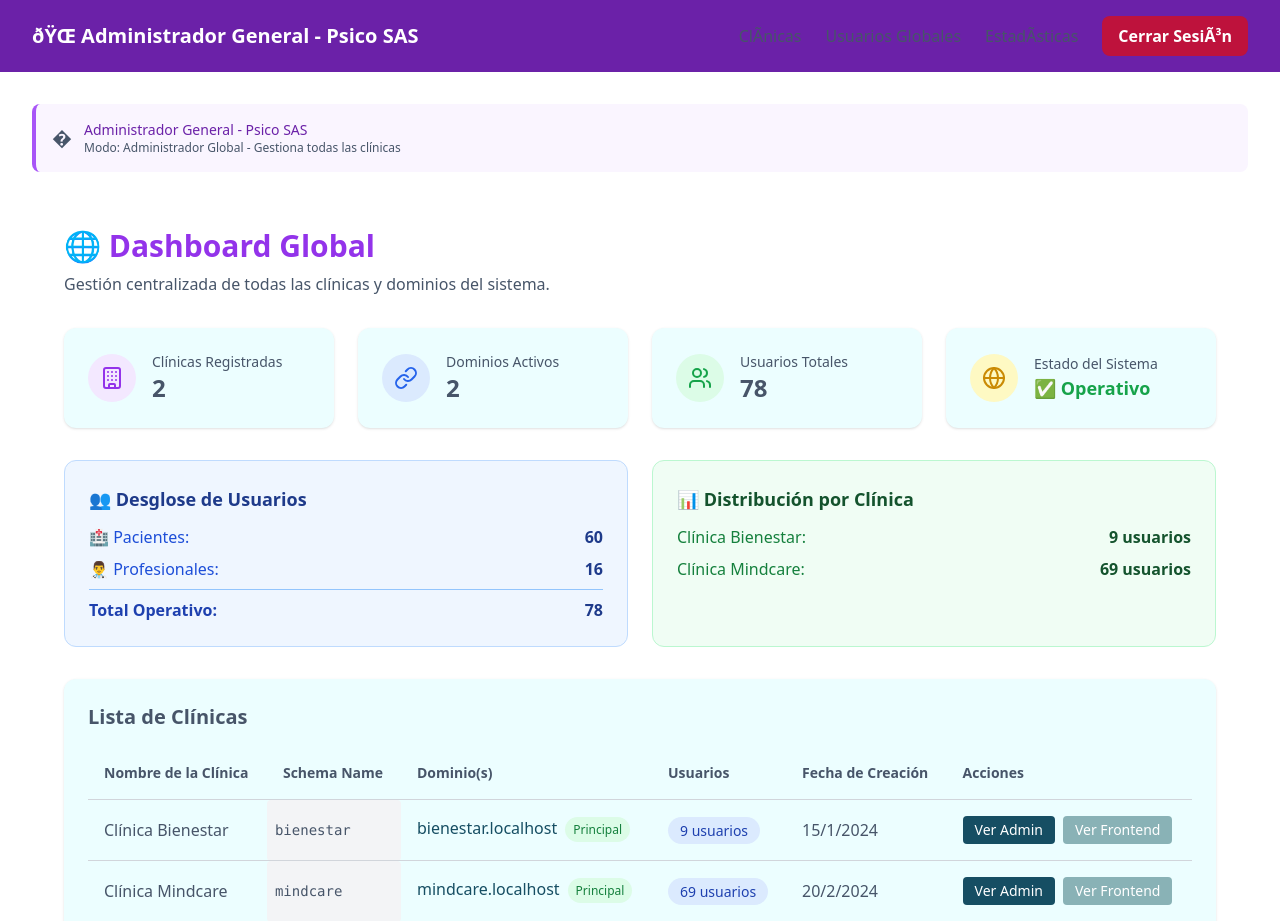
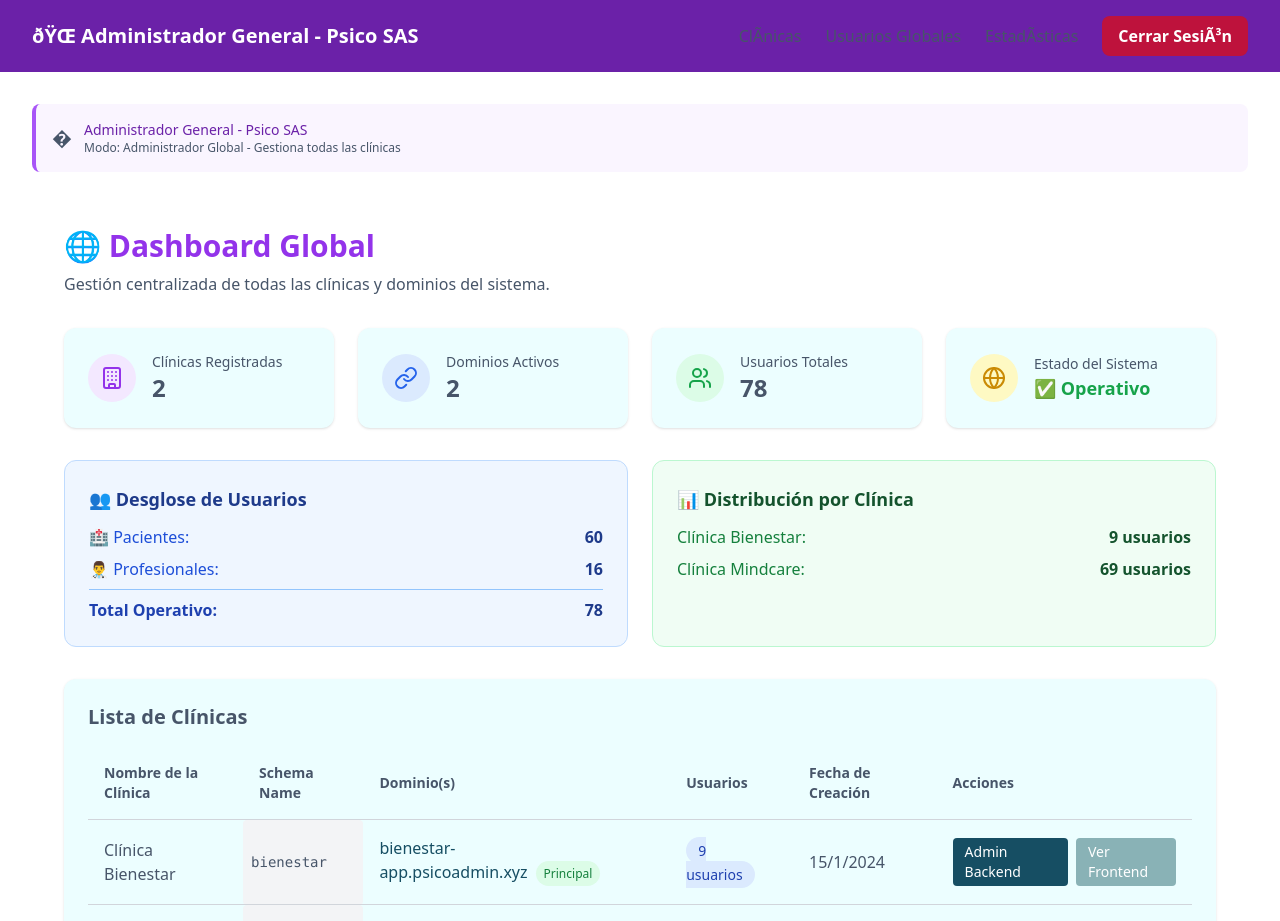
Before and after one commit to Camila-V1/frontend_sas_sp2, a React (Vite) app: page /global-admin in a window 1280 px wide. Shown: the top 921 px of the page. Built offline with nearby package versions, Linux system fonts and the light colour scheme; no server answers; sample sign-in values are in the browser's storage.

Commit message:
fix: GlobalAdminDashboard usa backend público y URLs de producción correctas

```diff
--- a/src/components/GlobalAdminDashboard.jsx
+++ b/src/components/GlobalAdminDashboard.jsx
@@ -1,7 +1,7 @@
 // src/components/GlobalAdminDashboard.jsx
 
 import { useState, useEffect } from 'react';
-import apiClient from '../api';
+import axios from 'axios';
 import { Globe, Link as LinkIcon, Building, Users } from 'lucide-react';
 
 function GlobalAdminDashboard() {
@@ -13,12 +13,27 @@ function GlobalAdminDashboard() {
     useEffect(() => {
         const fetchData = async () => {
             try {
-                // Usar el endpoint de estadísticas corregido
-                const statsResponse = await apiClient.get('/tenants/admin/stats/');
+                // ⚠️ CRÍTICO: Admin global SIEMPRE usa el backend público
+                const PUBLIC_API_URL = 'https://psico-admin.onrender.com/api';
+                const token = localStorage.getItem('authToken');
+
+                console.log('🌐 GlobalAdmin - Cargando datos del backend público:', PUBLIC_API_URL);
+                console.log('🔐 Token presente:', !!token);
+
+                // Usar el endpoint de estadísticas del backend público
+                const statsResponse = await axios.get(`${PUBLIC_API_URL}/tenants/admin/stats/`, {
+                    headers: {
+                        'Authorization': `Token ${token}`,
+                        'Content-Type': 'application/json'
+                    },
+                    withCredentials: true
+                });
+
+                console.log('✅ Estadísticas cargadas:', statsResponse.data);
                 setStats(statsResponse.data);
                 setClinics(statsResponse.data.clinics || []);
             } catch (err) {
-                console.warn("Endpoint /tenants/admin/stats/ no disponible, usando datos simulados:", err);
+                console.warn("⚠️ Endpoint /tenants/admin/stats/ no disponible, usando datos simulados:", err);
                 // Datos simulados actualizados con las estadísticas correctas
                 const mockStats = {
                     total_clinics: 2,
@@ -32,7 +47,7 @@ function GlobalAdminDashboard() {
                             total_users: 9,
                             patients: 5,
                             professionals: 3,
-                            domains: [{ domain: 'bienestar.localhost', is_primary: true }],
+                            domains: [{ domain: 'bienestar-app.psicoadmin.xyz', is_primary: true }],
                             created_on: '2024-01-15'
                         },
                         {
@@ -41,7 +56,7 @@ function GlobalAdminDashboard() {
                             total_users: 69,
                             patients: 55,
                             professionals: 13,
-                            domains: [{ domain: 'mindcare.localhost', is_primary: true }],
+                            domains: [{ domain: 'mindcare-app.psicoadmin.xyz', is_primary: true }],
                             created_on: '2024-02-20'
                         }
                     ]
@@ -166,7 +181,7 @@ function GlobalAdminDashboard() {
                                         {clinic.domains.map(domain => (
                                             <div key={domain.domain} className="mb-1">
                                                 <a
-                                                    href={`http://${domain.domain}:8000/admin/`}
+                                                    href={`https://${domain.domain}`}
                                                     target="_blank"
                                                     rel="noopener noreferrer"
                                                     className="text-primary hover:underline"
@@ -192,15 +207,15 @@ function GlobalAdminDashboard() {
                                     <td className="p-4">
                                         <div className="flex gap-2">
                                             <a
-                                                href={`http://${clinic.domains[0].domain}:8000/admin/`}
+                                                href={`https://${clinic.schema_name}.psicoadmin.xyz/admin/`}
                                                 target="_blank"
                                                 rel="noopener noreferrer"
                                                 className="bg-primary text-primary-foreground px-3 py-1 rounded text-sm hover:bg-primary/90"
                                             >
-                                                Ver Admin
+                                                Admin Backend
                                             </a>
                                             <a
-                                                href={`http://${clinic.domains[0].domain}:5177/`}
+                                                href={`https://${clinic.schema_name}-app.psicoadmin.xyz/`}
                                                 target="_blank"
                                                 rel="noopener noreferrer"
                                                 className="bg-secondary text-secondary-foreground px-3 py-1 rounded text-sm hover:bg-secondary/90"
```
